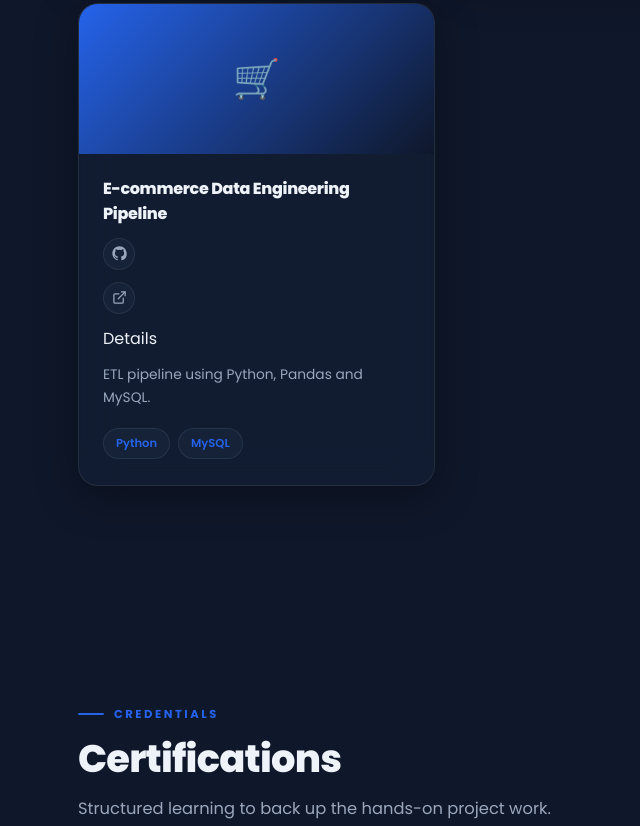
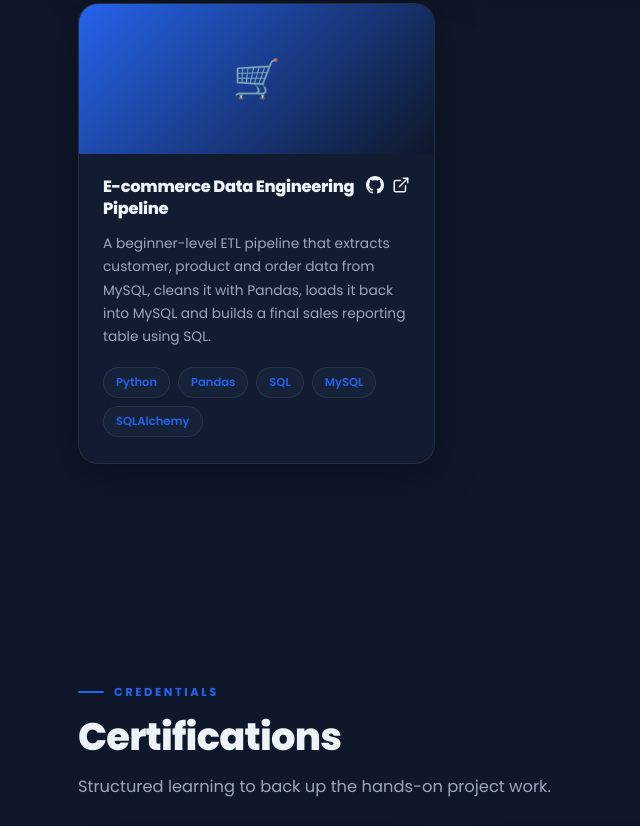
Before and after one commit to VaishnaviSivakumar25/vaishnavi_portfolio, a plain HTML site: page index.html in a window 1280 px wide. Shown: the part 3884-4710 px from the top of the page, without its empty margins (0-640 px from the left). Drawn offline with Linux system fonts and the light colour scheme.

Commit message:
Update index.html

```diff
--- a/index.html
+++ b/index.html
@@ -584,15 +584,18 @@
         </div>
       </div>
       <div class="project-card reveal" data-cat="business">
-<div class="project-thumb"><span>🛒</span></div>
-<div class="project-body">
-<h4>E-commerce Data Engineering Pipeline</h4>
-    <a href="https://github.com/VaishnaviSivakumar25/CCF-Analysis" target="_blank" rel="noopener" class="mini-icon" title="GitHub Repository" aria-label="GitHub Repository"><svg width="15" height="15" viewBox="0 0 24 24" fill="currentColor"><path d="M12 .5C5.65.5.5 5.65.5 12c0 5.08 3.29 9.39 7.86 10.91.58.11.79-.25.79-.56 0-.28-.01-1.02-.02-2-3.2.7-3.88-1.54-3.88-1.54-.53-1.34-1.29-1.7-1.29-1.7-1.05-.72.08-.71.08-.71 1.17.08 1.78 1.2 1.78 1.2 1.03 1.77 2.71 1.26 3.37.96.1-.75.4-1.26.73-1.55-2.55-.29-5.24-1.28-5.24-5.68 0-1.25.45-2.28 1.19-3.08-.12-.29-.52-1.46.11-3.05 0 0 .97-.31 3.18 1.18a11.1 11.1 0 0 1 5.79 0c2.21-1.49 3.18-1.18 3.18-1.18.63 1.59.23 2.76.11 3.05.74.8 1.19 1.83 1.19 3.08 0 4.41-2.7 5.38-5.27 5.67.41.35.78 1.04.78 2.11 0 1.52-.01 2.75-.01 3.13 0 .31.21.68.8.56A10.51 10.51 0 0 0 23.5 12c0-6.35-5.15-11.5-11.5-11.5z"/></svg></a>
-              <a href="projects/credit-card-fraud-detection.html" target="_blank" rel="noopener" class="mini-icon" title="View Project Details" aria-label="View Project Details"><svg width="15" height="15" viewBox="0 0 24 24" fill="none" stroke="currentColor" stroke-width="2" stroke-linecap="round" stroke-linejoin="round"><path d="M18 13v6a2 2 0 0 1-2 2H5a2 2 0 0 1-2-2V8a2 2 0 0 1 2-2h6"></path><polyline points="15 3 21 3 21 9"></polyline><line x1="10" y1="14" x2="21" y2="3"></line></svg></a>
-<a href="projects/commerceprjt.html" target="_blank">Details</a>
-<p class="project-desc">ETL pipeline using Python, Pandas and MySQL.</p>
-<div class="project-tags"><span>Python</span><span>MySQL</span></div>
-</div>
+  <div class="project-thumb"><span>🛒</span></div>
+  <div class="project-body">
+    <div class="project-title-row">
+      <h4>E-commerce Data Engineering Pipeline</h4>
+      <div class="project-icons">
+        <a href="https://github.com/VaishnaviSivakumar25/vaishnavi_portfolio" target="_blank" rel="noopener" title="GitHub Repository"><svg viewBox="0 0 16 16" width="18" height="18" fill="currentColor"><path d="M8 0C3.58 0 0 3.58 0 8c0 3.54 2.29 6.53 5.47 7.59.4.07.55-.17.55-.38 0-.19-.01-.82-.01-1.49-2.01.37-2.53-.49-2.69-.94-.09-.23-.48-.94-.82-1.13-.28-.15-.68-.52-.01-.53.63-.01 1.08.58 1.23.82.72 1.21 1.87.87 2.33.66.07-.52.28-.87.51-1.07-1.78-.2-3.64-.89-3.64-3.95 0-.87.31-1.59.82-2.15-.08-.2-.36-1.02.08-2.12 0 0 .67-.21 2.2.82.64-.18 1.32-.27 2-.27.68 0 1.36.09 2 .27 1.53-1.04 2.2-.82 2.2-.82.44 1.1.16 1.92.08 2.12.51.56.82 1.27.82 2.15 0 3.07-1.87 3.75-3.65 3.95.29.25.54.73.54 1.48 0 1.07-.01 1.93-.01 2.2 0 .21.15.46.55.38A8.013 8.013 0 0016 8c0-4.42-3.58-8-8-8z"/></svg></a>
+        <a href="projects/commerceprjt.html" target="_blank" rel="noopener" title="View Project Details"><svg viewBox="0 0 24 24" width="18" height="18" fill="none" stroke="currentColor" stroke-width="2" stroke-linecap="round" stroke-linejoin="round"><path d="M18 13v6a2 2 0 0 1-2 2H5a2 2 0 0 1-2-2V8a2 2 0 0 1 2-2h6"/><polyline points="15 3 21 3 21 9"/><line x1="10" y1="14" x2="21" y2="3"/></svg></a>
+      </div>
+    </div>
+    <p class="project-desc">A beginner-level ETL pipeline that extracts customer, product and order data from MySQL, cleans it with Pandas, loads it back into MySQL and builds a final sales reporting table using SQL.</p>
+    <div class="project-tags"><span>Python</span><span>Pandas</span><span>SQL</span><span>MySQL</span><span>SQLAlchemy</span></div>
+  </div>
 </div>
 
     </div>
```
